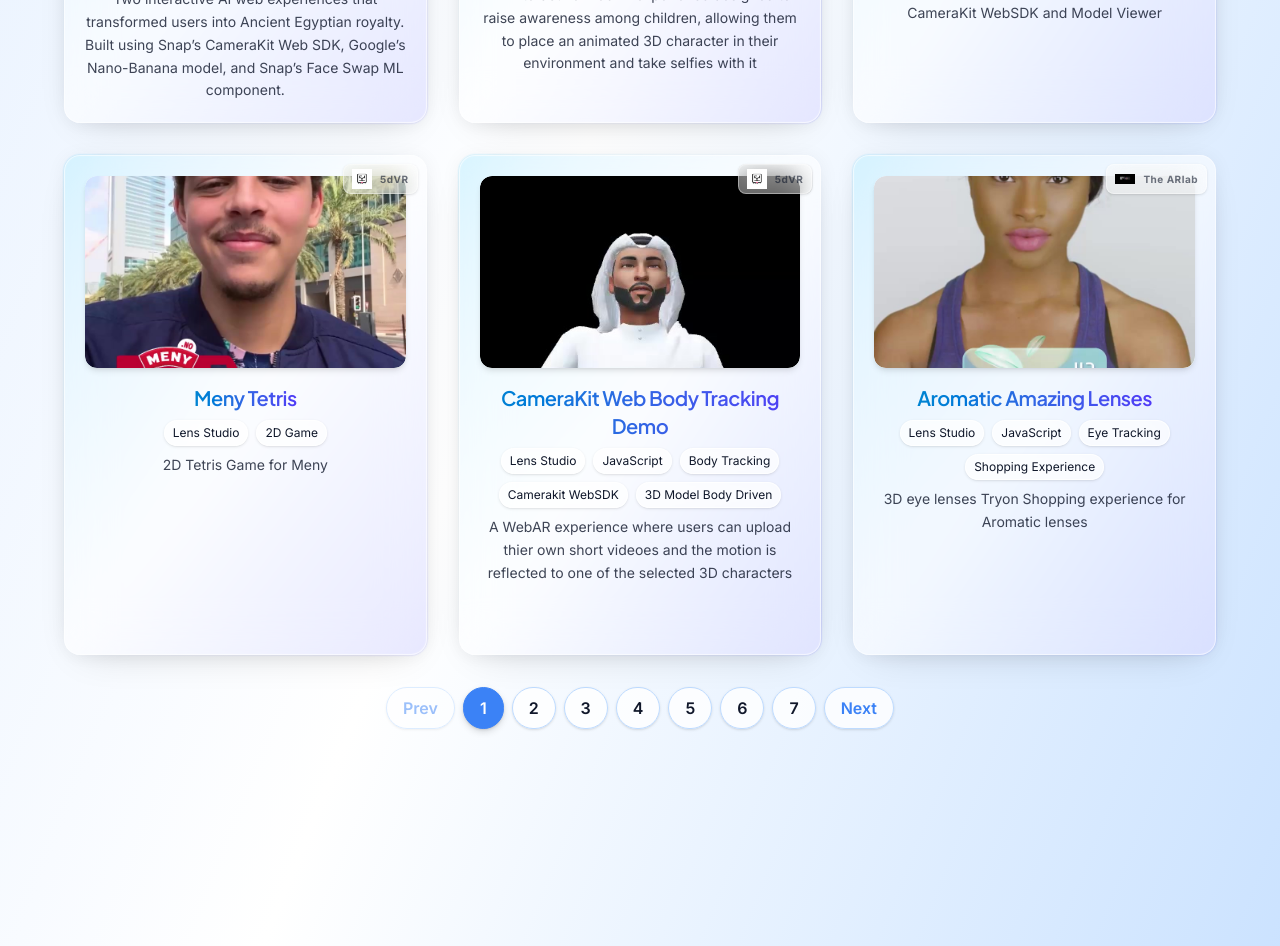
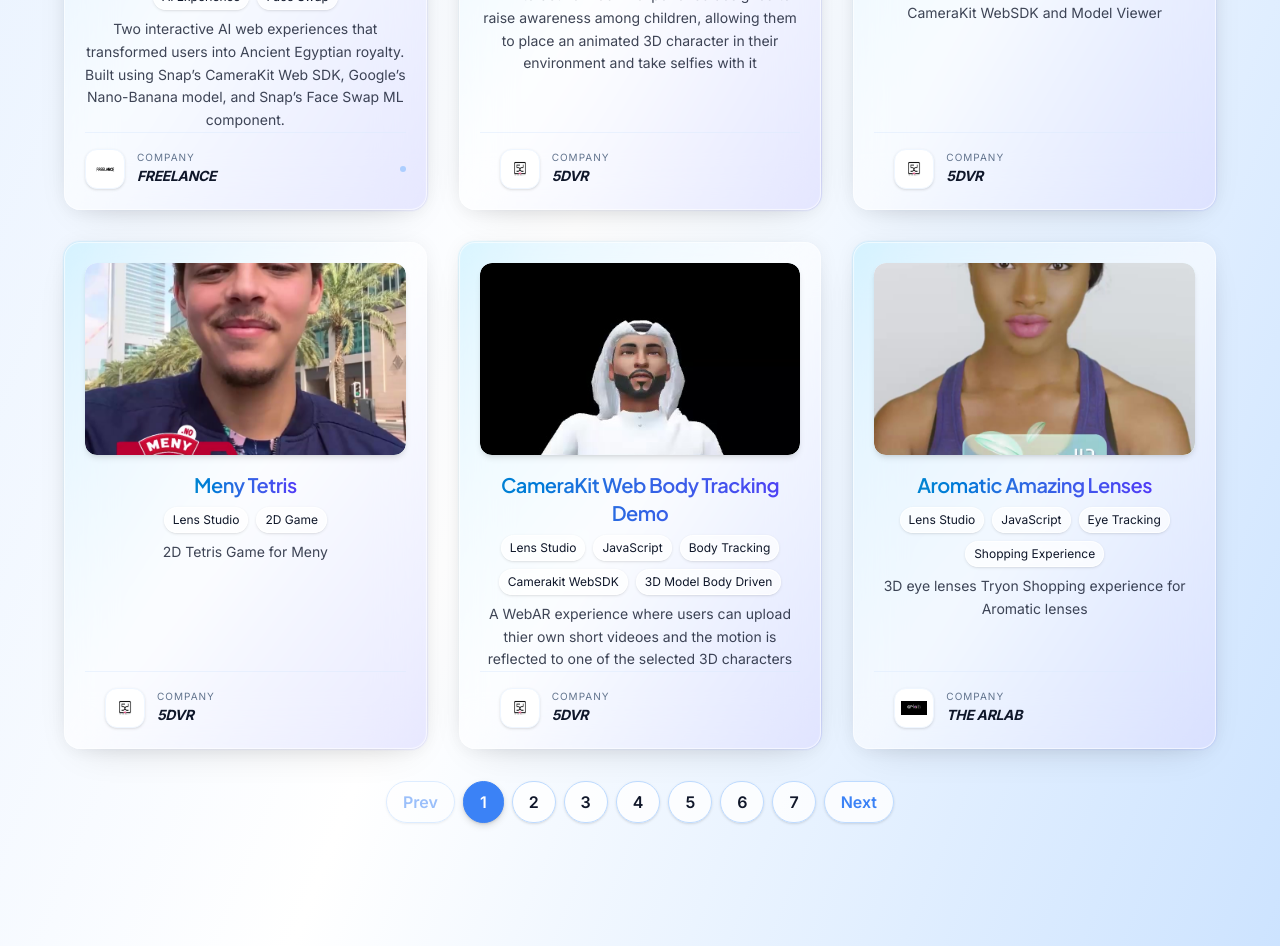
Before and after one commit to ehab-ayman-gharib/EhabAymanPortfolio, a Next.js app: page / in a window 1280 px wide. Shown: the part 1560-2506 px from the top of the page. Built offline with nearby package versions, Linux system fonts and the light colour scheme.

Commit message:
added companies urls, changed company ui

```diff
--- a/public/companies.json
+++ b/public/companies.json
@@ -2,12 +2,14 @@
     {
         "id": 1,
         "name": "The ARlab",
-        "logo": "/logos/arlab.png"
+        "logo": "/logos/arlab.png",
+        "website": "https://www.thearlab.com/"
     },
     {
         "id": 2,
         "name": "5dVR",
-        "logo": "/logos/5dvr.jpg"
+        "logo": "/logos/5dvr.png",
+        "website": "https://www.5d-vr.com/"
     },
     {
         "id": 3,
@@ -17,6 +19,7 @@
     {
         "id": 4,
         "name": "EpicVR",
-        "logo": "/logos/epicvr.png"
+        "logo": "/logos/epicvr.png",
+        "website": "https://www.instagram.com/epicvr/"
     }
 ]
--- a/src/pages/index.js
+++ b/src/pages/index.js
@@ -210,21 +210,9 @@
               {paginatedProjects.map((project, idx) => {
                 const projectCompany = companies.find(c => c.id === project.companyId);
                 return (
-                  <div key={idx} className="relative group cursor-pointer rounded-2xl h-[500px]" onClick={() => setModalProject(project)}>
+                  <div key={idx} className="relative group cursor-pointer rounded-2xl min-h-[500px] flex flex-col" onClick={() => setModalProject(project)}>
                     <div className="pointer-events-none absolute inset-0 z-0 rounded-2xl opacity-60 group-hover:opacity-100 transition duration-300 bg-gradient-to-br from-sky-400/50 via-white/20 to-indigo-500/50 blur-[1px]"></div>
-                    <div className="relative z-10 bg-white/50 backdrop-blur-xl rounded-2xl p-5 flex flex-col items-center border border-white/50 shadow-[0_2px_20px_rgba(2,6,23,0.06),0_12px_40px_-20px_rgba(2,6,23,0.2)] transition-transform duration-300 transform hover:translate-y-[-2px] hover:shadow-[0_8px_30px_rgba(2,6,23,0.12),0_16px_60px_-20px_rgba(59,130,246,0.35)] overflow-hidden h-full">
-                      {projectCompany && (
-                        <div className="absolute top-2 right-2 z-20 flex items-center gap-2 px-2 py-1 rounded-lg bg-white/40 backdrop-blur-md border border-white/40 shadow-sm group-hover:bg-white/60 transition-colors" title={projectCompany.name}>
-                          <Image
-                            src={projectCompany.logo}
-                            alt={projectCompany.name}
-                            width={20}
-                            height={20}
-                            className="w-5 h-5 object-contain"
-                          />
-                          <span className="text-[10px] font-bold text-[#0f172a]/60 tracking-wider">{projectCompany.name}</span>
-                        </div>
-                      )}
+                    <div className="relative z-10 bg-white/50 backdrop-blur-xl rounded-2xl p-5 flex flex-col items-center border border-white/50 shadow-[0_2px_20px_rgba(2,6,23,0.06),0_12px_40px_-20px_rgba(2,6,23,0.2)] transition-transform duration-300 transform hover:translate-y-[-2px] hover:shadow-[0_8px_30px_rgba(2,6,23,0.12),0_16px_60px_-20px_rgba(59,130,246,0.35)] overflow-hidden h-full flex-1">
                       <div className="pointer-events-none absolute top-0 left-1/2 -translate-x-1/2 w-3/4 h-16 rounded-[999px] bg-white/40 blur-3xl opacity-30 group-hover:opacity-40 transition"></div>
                       <div className="w-full h-48 mb-4 overflow-hidden rounded-xl flex items-center justify-center bg-gradient-to-br from-[#f0f4ff]/80 via-[#e0f7fa]/70 to-[#f0fff4]/80 relative shadow-md">
                         <Image
@@ -250,6 +238,43 @@
                         </div>
                       )}
                       <p className="text-[#0f172a]/80 text-sm text-center leading-relaxed flex-1">{project.description}</p>
+
+                      {projectCompany && (
+                        <div
+                          className={`mt-auto w-full pt-4 border-t border-blue-100/50 flex items-center justify-between group/company transition-all duration-200 ${projectCompany.website ? 'cursor-pointer hover:bg-blue-50/50 -mx-5 -mb-5 px-5 pb-5 rounded-b-2xl' : ''}`}
+                          onClick={(e) => {
+                            if (projectCompany.website) {
+                              e.stopPropagation();
+                              window.open(projectCompany.website, '_blank', 'noopener,noreferrer');
+                            }
+                          }}
+                        >
+                          <div className="flex items-center gap-3">
+                            <div className="relative w-10 h-10 flex items-center justify-center bg-white rounded-xl shadow-sm border border-blue-50 p-1.5 group-hover/company:border-blue-300 group-hover/company:shadow-md transition-all">
+                              <Image
+                                src={projectCompany.logo}
+                                alt={projectCompany.name}
+                                width={40}
+                                height={40}
+                                className="w-full h-full object-contain"
+                              />
+                            </div>
+                            <div className="flex flex-col">
+                              <span className="text-[10px] font-medium text-slate-500 uppercase tracking-widest leading-none mb-1">Company</span>
+                              <span className="text-sm font-bold text-[#0f172a] tracking-tight group-hover/company:text-blue-600 transition-colors uppercase italic">{projectCompany.name}</span>
+                            </div>
+                          </div>
+                          {projectCompany.website ? (
+                            <div className="flex items-center justify-center w-8 h-8 rounded-full bg-blue-50 text-blue-500 opacity-0 group-hover/company:opacity-100 transition-all transform translate-x-2 group-hover:translate-x-0">
+                              <svg className="w-4 h-4" fill="none" stroke="currentColor" viewBox="0 0 24 24">
+                                <path strokeLinecap="round" strokeLinejoin="round" strokeWidth={2} d="M10 6H6a2 2 0 00-2 2v10a2 2 0 002 2h10a2 2 0 002-2v-4M14 4h6m0 0v6m0-6L10 14" />
+                              </svg>
+                            </div>
+                          ) : (
+                            <div className="w-1.5 h-1.5 rounded-full bg-blue-400/40"></div>
+                          )}
+                        </div>
+                      )}
                     </div>
                   </div>
                 );
@@ -355,8 +380,8 @@
               </div>
             </div>
           </div>
-        </section>
-      </div>
+        </section >
+      </div >
     </>
   );
 }
```
Also changed, not shown: public/logos/5dVR.jpg (deleted), public/logos/5dvr.png (added).
